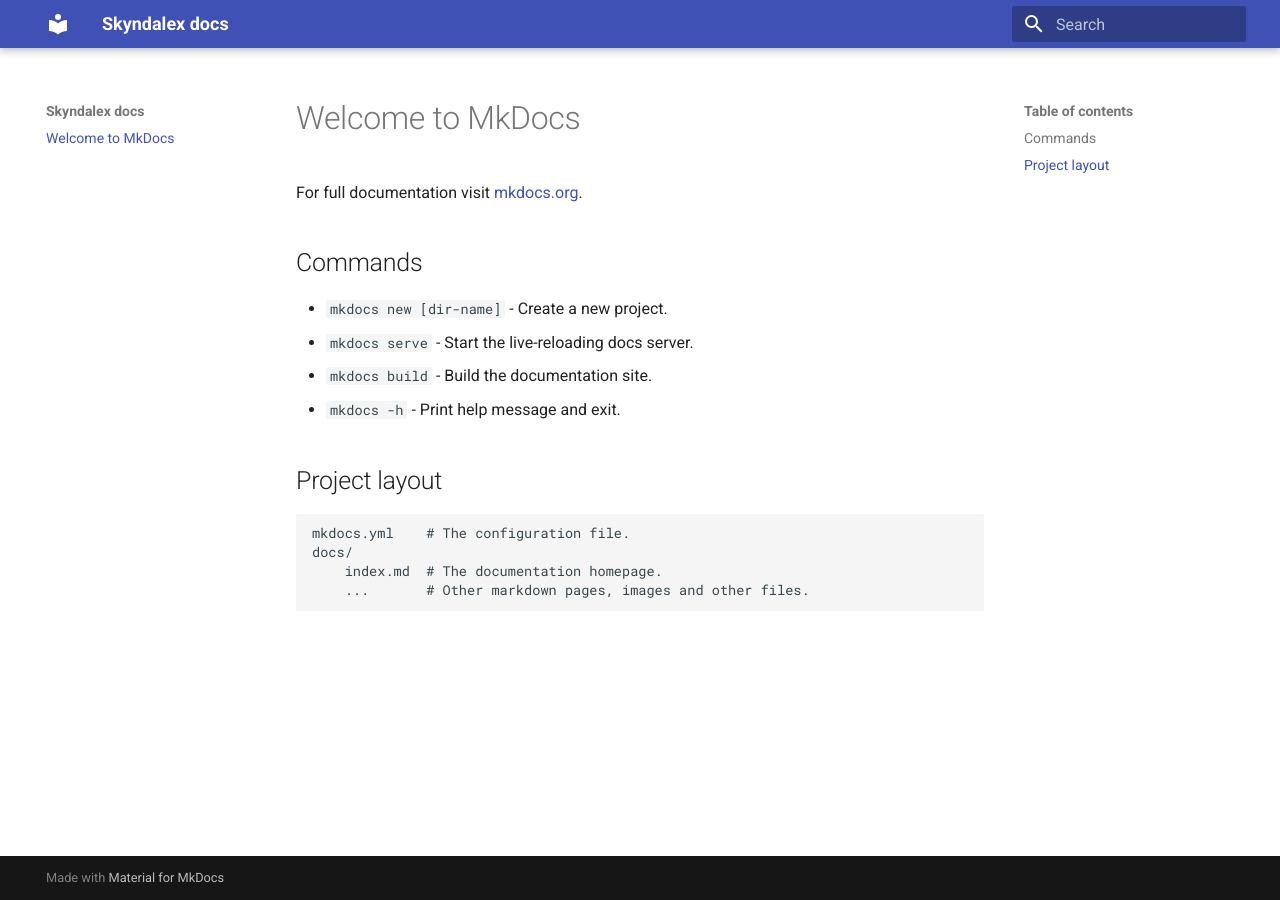
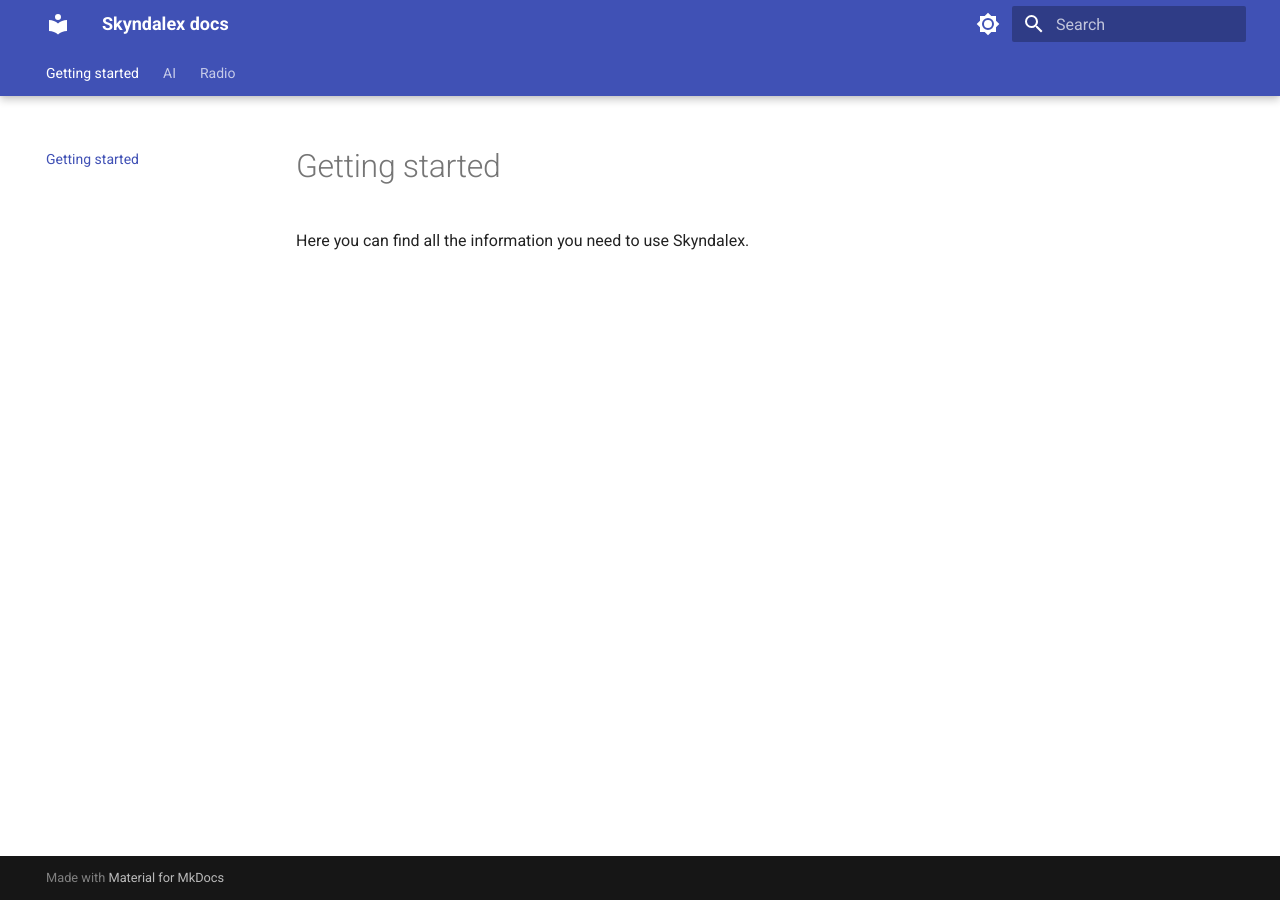
Before and after one commit to SkyndalexProjects/SkyndalexDocs, an MkDocs documentation site: the page built from docs/index.md, in a window 1280 px wide. Built offline with MkDocs 1.6.1 and Material for MkDocs 9.7.7, drawn with Linux system fonts in a browser that asks for light colours.

Commit message:
AI, radio

```diff
--- a/docs/index.md
+++ b/docs/index.md
@@ -1,17 +1,3 @@
-# Welcome to MkDocs
+# Getting started
 
-For full documentation visit [mkdocs.org](https://www.mkdocs.org).
-
-## Commands
-
-* `mkdocs new [dir-name]` - Create a new project.
-* `mkdocs serve` - Start the live-reloading docs server.
-* `mkdocs build` - Build the documentation site.
-* `mkdocs -h` - Print help message and exit.
-
-## Project layout
-
-    mkdocs.yml    # The configuration file.
-    docs/
-        index.md  # The documentation homepage.
-        ...       # Other markdown pages, images and other files.
+Here you can find all the information you need to use Skyndalex.
--- a/mkdocs.yml
+++ b/mkdocs.yml
@@ -1,3 +1,35 @@
 site_name: Skyndalex docs
 theme:
   name: material
+  palette:
+    - media: "(prefers-color-scheme: dark)"
+      toggle:
+        icon: material/brightness-auto
+        name: Switch to light mode
+
+    # Palette toggle for light mode
+    - media: "(prefers-color-scheme: light)"
+      scheme: default
+      toggle:
+        icon: material/brightness-7
+        name: Switch to dark mode
+
+    # Palette toggle for dark mode
+    - media: "(prefers-color-scheme: dark)"
+      scheme: slate
+      toggle:
+        icon: material/brightness-4
+        name: Switch to system preference
+  features:
+    - navigation.instant
+    - navigation.instant.prefetch
+    - navigation.tabs
+    - navigation.tabs.sticky
+
+markdown_extensions:
+    - admonition
+    - pymdownx.details
+    - pymdownx.superfences
+    - def_list
+    - pymdownx.tasklist:
+        custom_checkbox: true
--- /dev/null
+++ b/package.json
@@ -0,0 +1,6 @@
+{
+  "name": "SkyndalexDocs",
+  "version": "1.0.0",
+  "dependencies": {
+  }
+}
```
Also changed, not shown: docs/AI/use.md (added, +31 -0 lines), docs/Radio/setup.md (added, +16 -0 lines), 1 other file.
